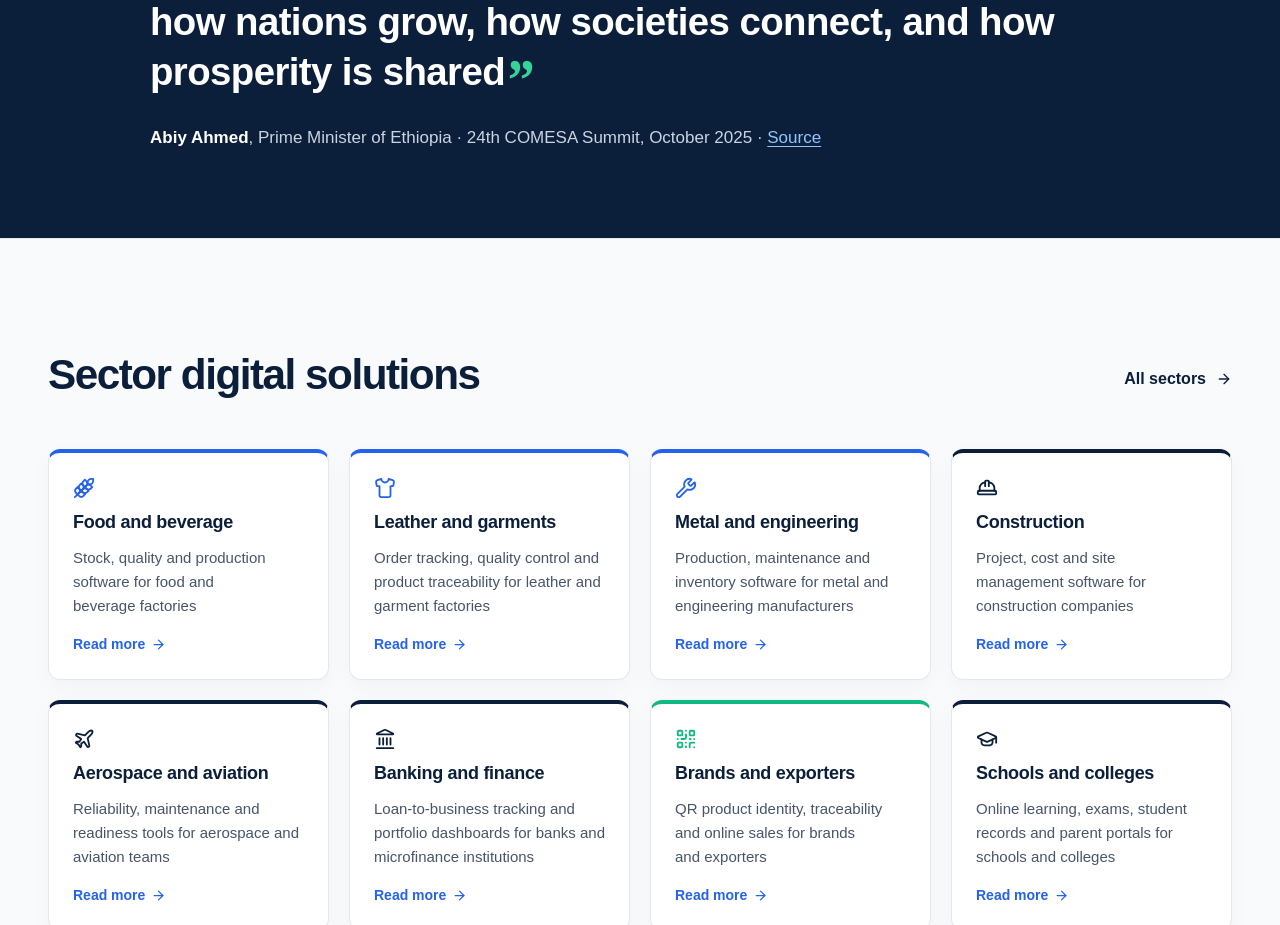
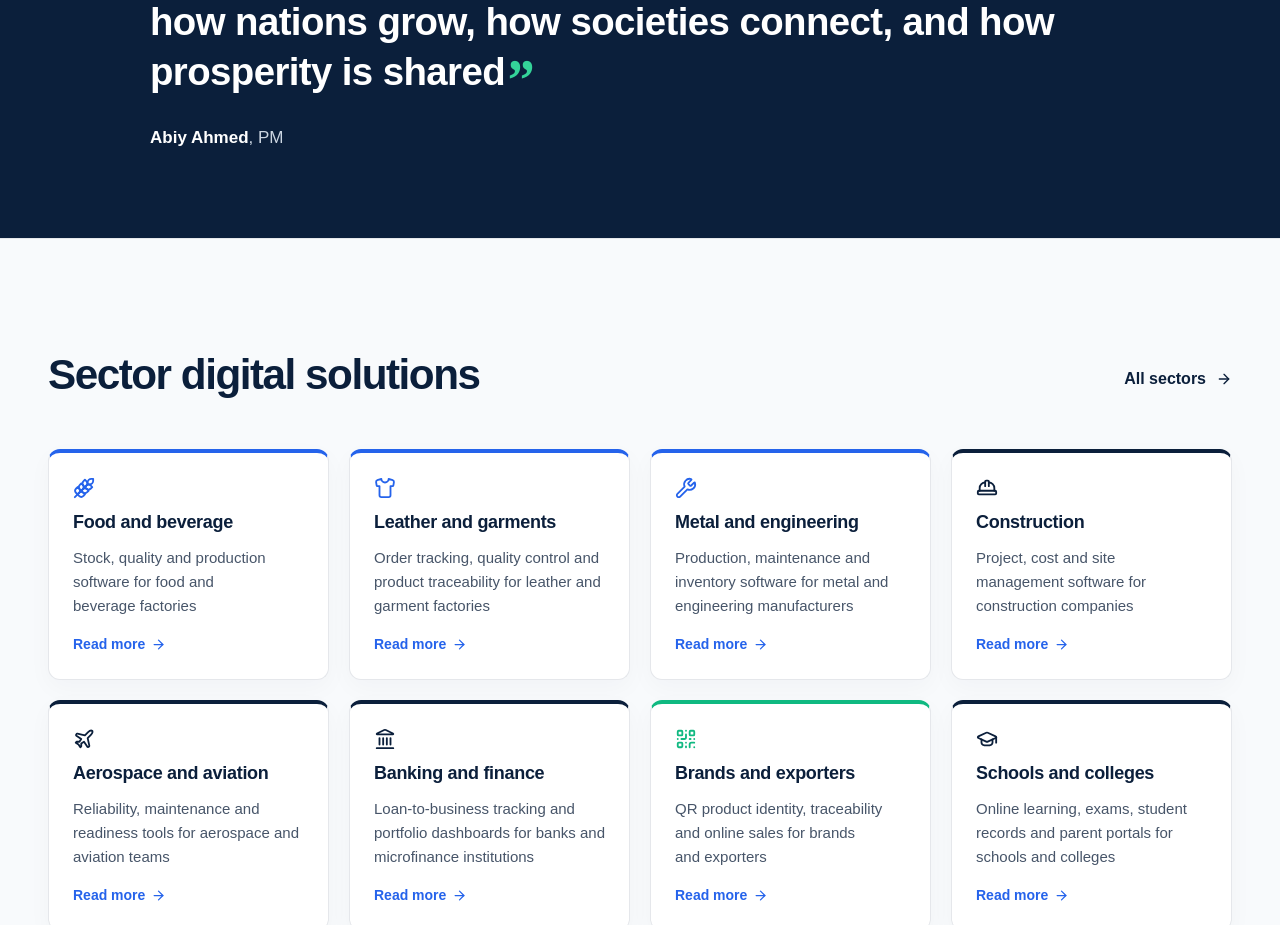
Before and after one commit to 1hubengineering/website-v1, a React (Vite) app: page / in a window 1280 px wide. Shown: the part 1620-2545 px from the top of the page. Built offline with nearby package versions, Linux system fonts and the light colour scheme; a web font is replaced by a local one.

Commit message:
Quote caption: Abiy Ahmed, PM
Drop the occasion and source line under the quote; the source URL stays on
the blockquote cite attribute and in src/content/site.ts.

```diff
--- a/src/components/sections.tsx
+++ b/src/components/sections.tsx
@@ -190,10 +190,7 @@ export function LeaderQuote() {
           </p>
         </blockquote>
         <figcaption>
-          <strong>{leaderQuote.name}</strong>, {leaderQuote.role} · {leaderQuote.occasion} ·{" "}
-          <a href={leaderQuote.source} target="_blank" rel="noopener noreferrer">
-            Source
-          </a>
+          <strong>{leaderQuote.name}</strong>, {leaderQuote.role}
         </figcaption>
       </figure>
     </section>
--- a/src/content/site.ts
+++ b/src/content/site.ts
@@ -67,7 +67,7 @@ export const team: TeamMember[] = [
 export const leaderQuote = {
   text: "Technology is moving faster than ever, reshaping how nations grow, how societies connect, and how prosperity is shared",
   name: "Abiy Ahmed",
-  role: "Prime Minister of Ethiopia",
+  role: "PM",
   occasion: "24th COMESA Summit, October 2025",
   source: "https://www.ena.et/web/eng/w/eng_7487272",
 } as const;
```
Also changed, not shown: 1 other file (tests, documents, lock files or other folders).
